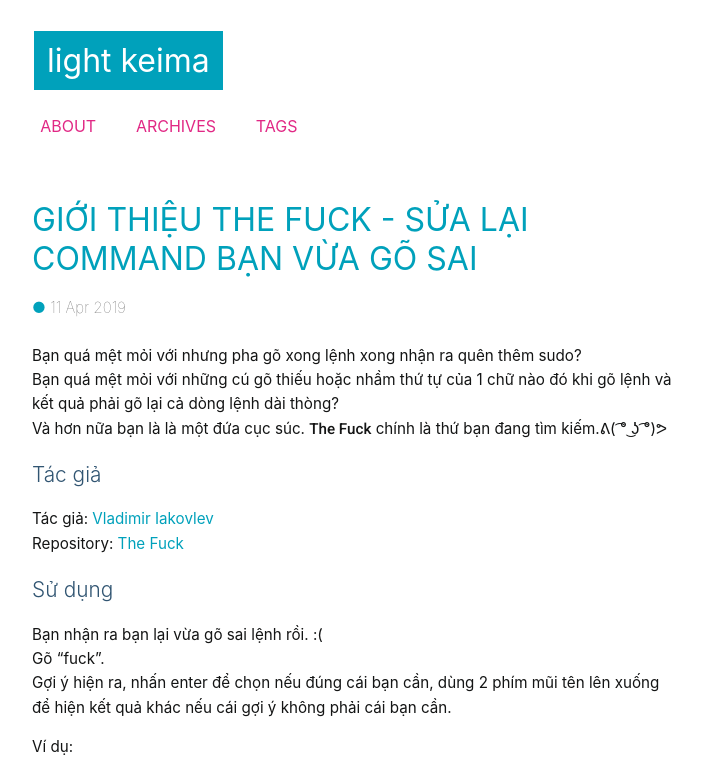
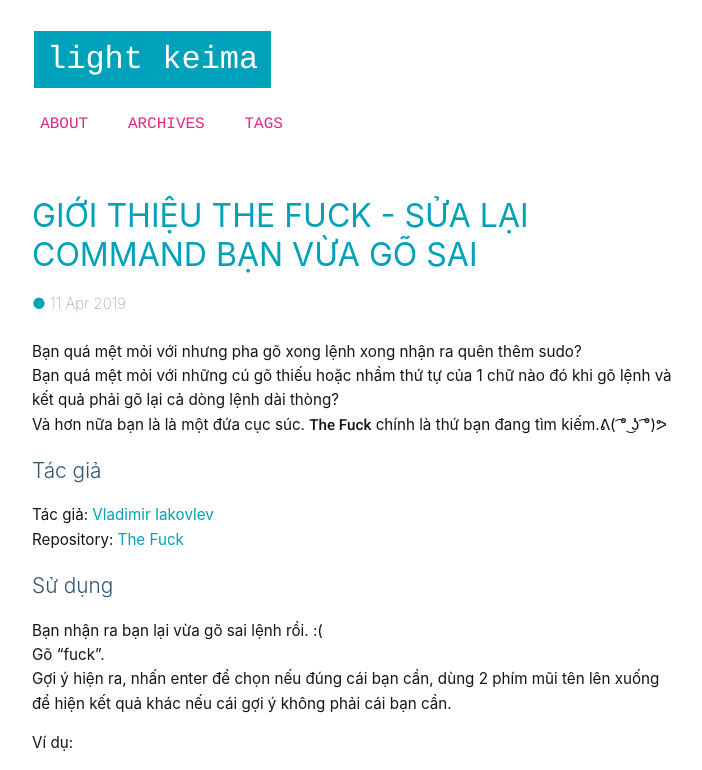
Before and after one commit to ntvthuyen/ntvthuyen.github.io_old, a Jekyll site: the page built from index.html, in a window 1280 px wide. Shown: the top 770 px of the page, without its empty margins (288-990 px from the left). Built offline with Jekyll 4.4.1, drawn with Linux system fonts in a browser that asks for light colours; some web fonts are replaced; the list of posts is cut into pages by our own code.

Commit message:
Update main.css

```diff
--- a/css/main.css
+++ b/css/main.css
@@ -186,7 +186,7 @@ li {
 	margin-bottom: 5px;
 }
 a {
-    font-family: -apple-system,system-ui,BlinkMacSystemFont,"Segoe UI",Roboto,"Helvetica Neue",Arial,sans-serif;
+    font-family:1em -apple-system,system-ui,BlinkMacSystemFont,"Segoe UI",Roboto,"Helvetica Neue",Arial,sans-serif;
     color: #00a1bb;
     text-decoration: none;
 }
```
